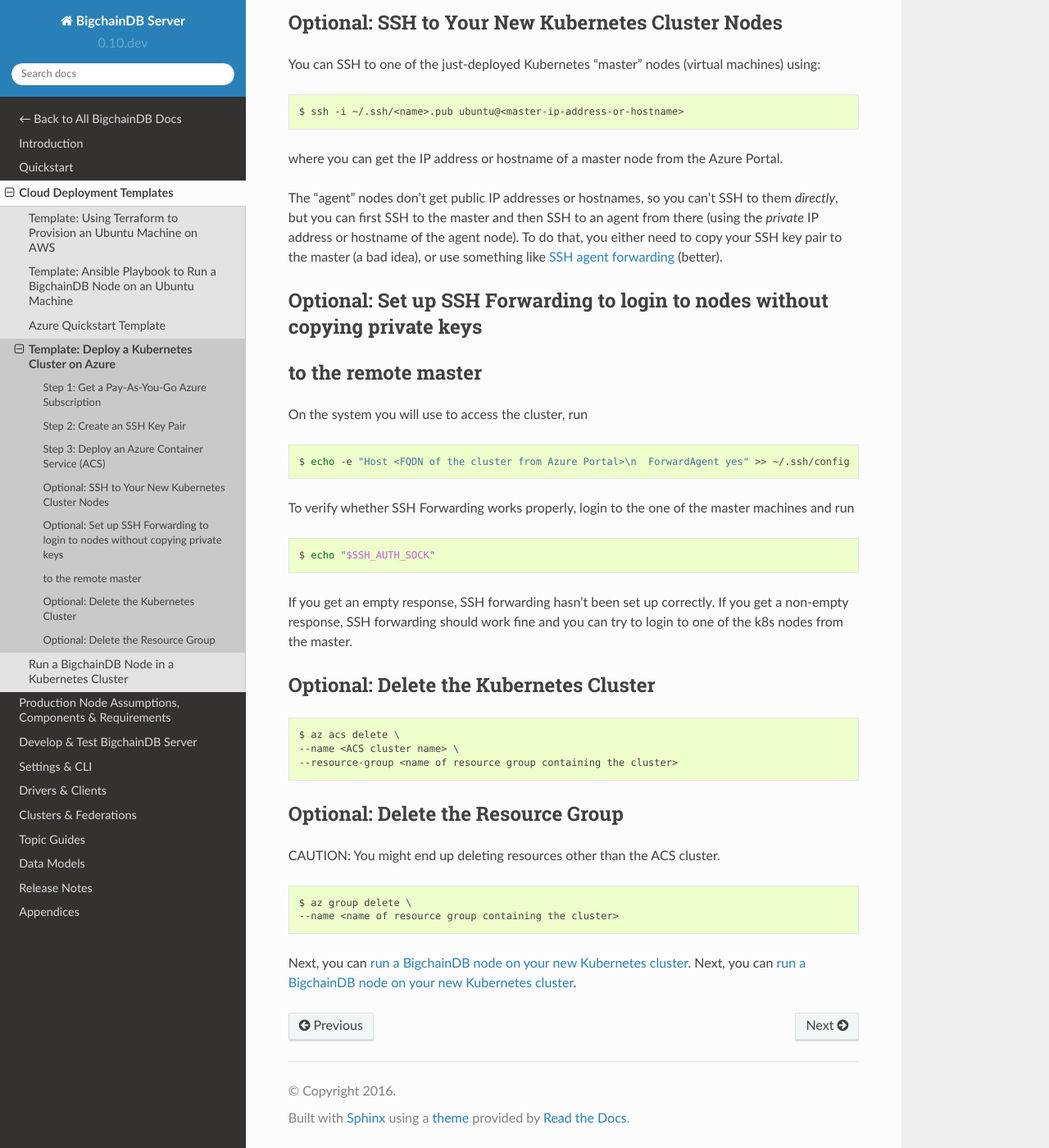
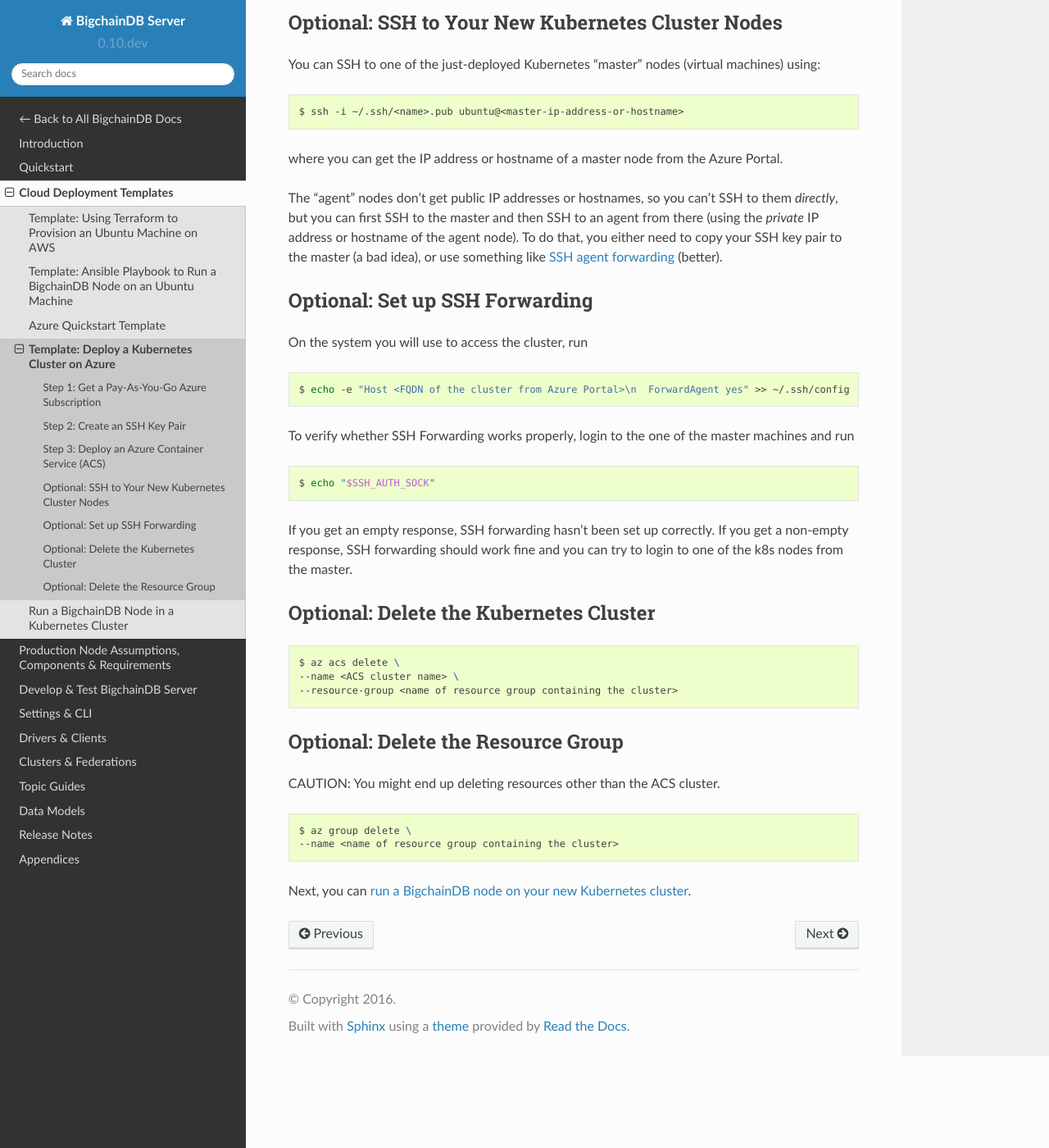
Before and after one commit to bigchaindb/bigchaindb, a Sphinx documentation site: the page built from docs/server/source/cloud-deployment-templates/template-kubernetes-azure.rst, in a window 1280 px wide and 1400 px high, scrolled down 2073 px. Shown: the whole window at 82% size. Built offline with Sphinx 7.4.7 and the Read the Docs theme 2.0.0, drawn with Linux system fonts in a browser that asks for light colours; pages that are not in the unit, such as notebooks, are missing from menus.

Commit message:
Updates as per @ttmc's comments

```diff
--- a/docs/server/source/cloud-deployment-templates/template-kubernetes-azure.rst
+++ b/docs/server/source/cloud-deployment-templates/template-kubernetes-azure.rst
@@ -140,10 +140,8 @@
 `SSH agent forwarding <https://yakking.branchable.com/posts/ssh-A/>`_ (better).
 
 
-Optional: Set up SSH Forwarding to login to nodes without copying private keys
-------------------------------------------------------------------------------
-to the remote master
---------------------
+Optional: Set up SSH Forwarding
+-------------------------------
 
 On the system you will use to access the cluster, run
 
@@ -186,5 +184,3 @@
 
 Next, you can :doc:`run a BigchainDB node on your new
 Kubernetes cluster <node-on-kubernetes>`.
-Next, you can :doc:`run a BigchainDB node on your new
-Kubernetes cluster <node-on-kubernetes>`.
```
